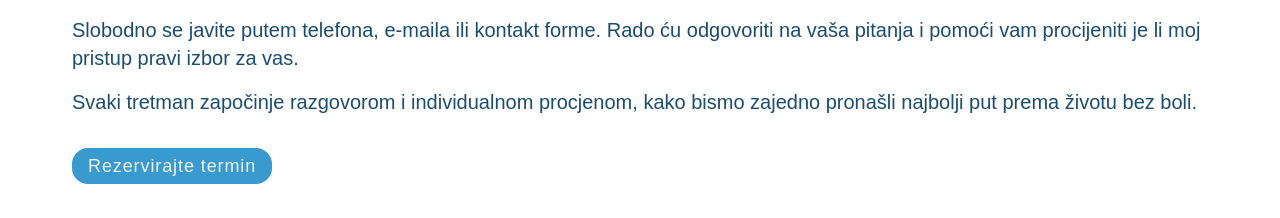
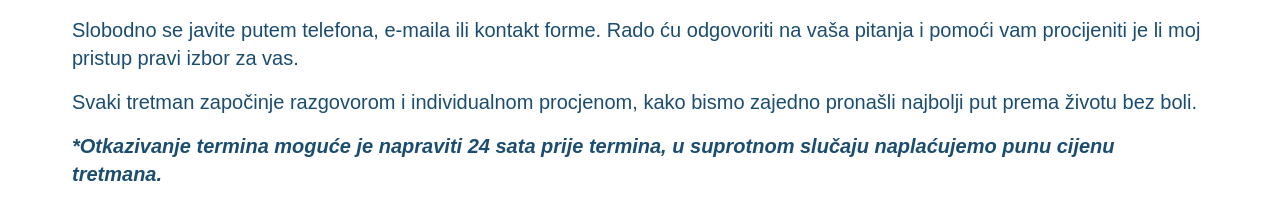
Before and after one commit to Tessio94/zivotbezboli, a Next.js app: page /kontakt in a window 1280 px wide. Shown: the part 840-1058 px from the top of the page. Built offline with nearby package versions, Linux system fonts and the light colour scheme.

Commit message:
added payment notice

```diff
--- a/app/(root)/kontakt/page.tsx
+++ b/app/(root)/kontakt/page.tsx
@@ -77,6 +77,15 @@
             Svaki tretman započinje razgovorom i individualnom procjenom, kako
             bismo zajedno pronašli najbolji put prema životu bez boli.
           </motion.p>
+          <motion.p
+            className="text-theme4 text-xl font-semibold italic"
+            initial={{ opacity: 0 }}
+            whileInView={{ opacity: 1, transition: { duration: 1 } }}
+            viewport={{ once: true, amount: 0.3 }}
+          >
+            *Otkazivanje termina moguće je napraviti 24 sata prije termina, u
+            suprotnom slučaju naplaćujemo punu cijenu tretmana.
+          </motion.p>
           <motion.div
             className="mt-5"
             initial={{ opacity: 0 }}
```
